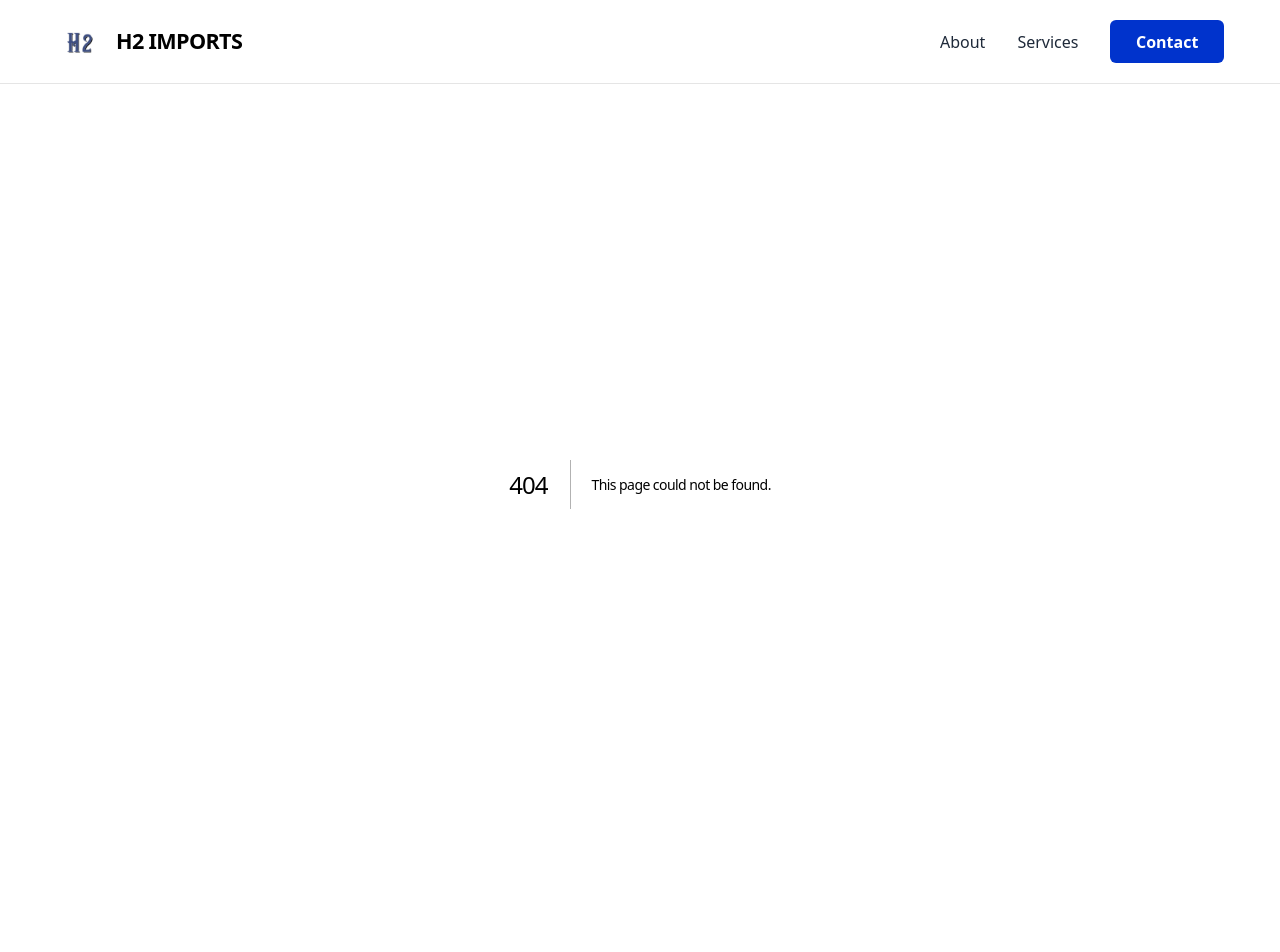
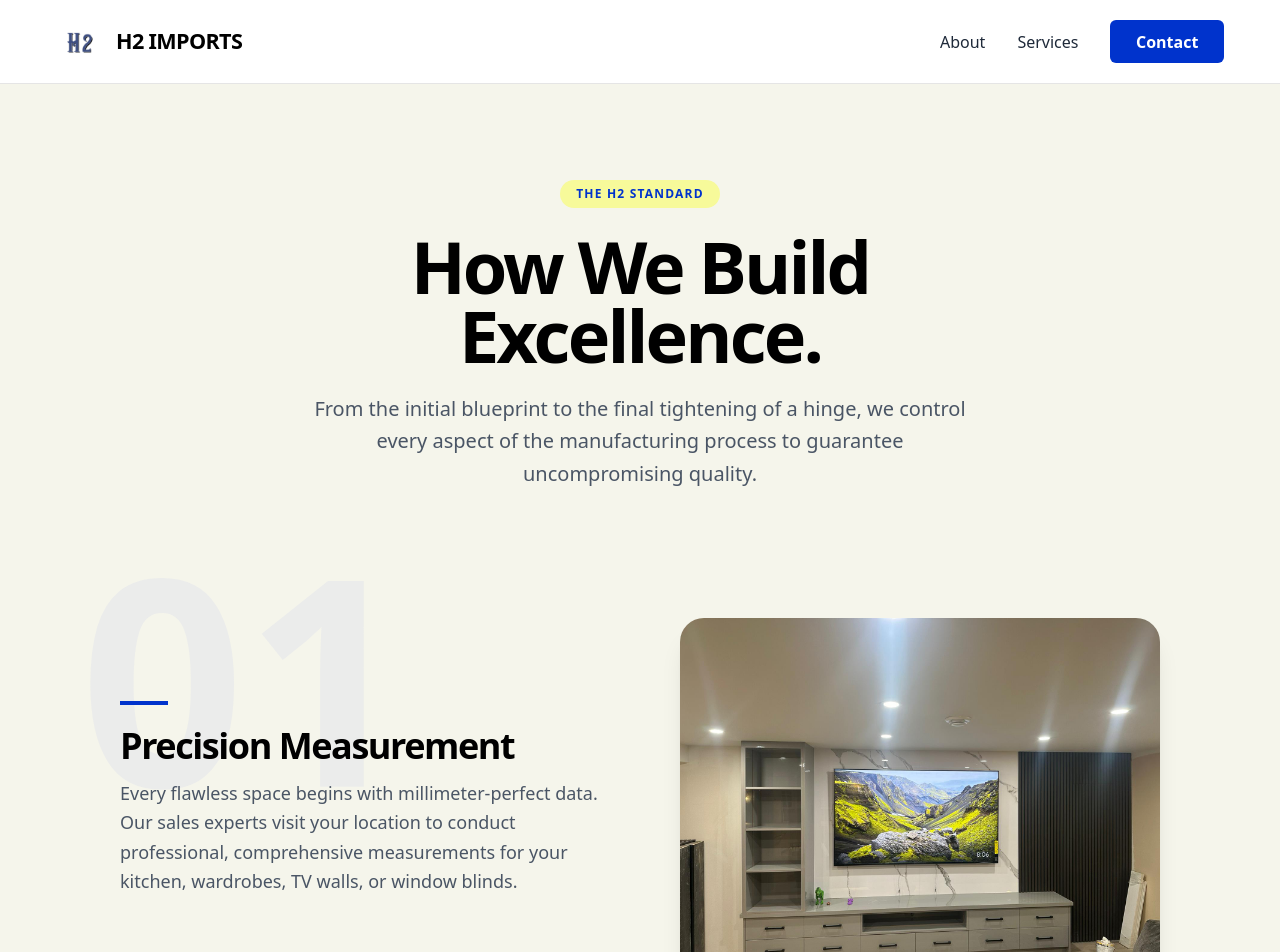
Before and after one commit to h2imports-canada/h2imports-website, a Next.js app: page /process in a window 1280 px wide. Before the commit this address had no page. Shown: the top 952 px of the page. Before the commit the page ends 884 px from the top, so only its background shows below. Built offline with nearby package versions, Linux system fonts and the light colour scheme.

Commit message:
Added dedicated manufacturing process page

```diff
--- /dev/null
+++ b/app/process/page.tsx
@@ -0,0 +1,187 @@
+"use client";
+
+import { useEffect, useRef, useState, ReactNode } from "react";
+import Link from "next/link";
+
+// Reusable Scroll Animation Component
+function FadeInSection({
+  children,
+  delay = "0ms",
+}: {
+  children: ReactNode;
+  delay?: string;
+}) {
+  const [isVisible, setIsVisible] = useState(false);
+  const domRef = useRef<HTMLDivElement>(null);
+
+  useEffect(() => {
+    const observer = new IntersectionObserver(
+      (entries) => {
+        if (entries[0].isIntersecting) {
+          setIsVisible(true);
+        }
+      },
+      { threshold: 0.2 },
+    );
+    const el = domRef.current;
+    if (el) observer.observe(el);
+    return () => {
+      if (el) observer.unobserve(el);
+    };
+  }, []);
+
+  return (
+    <div
+      ref={domRef}
+      className={`transition-all duration-1000 ease-out ${
+        isVisible ? "opacity-100 translate-y-0" : "opacity-0 translate-y-12"
+      }`}
+      style={{ transitionDelay: delay }}
+    >
+      {children}
+    </div>
+  );
+}
+
+export default function ProcessPage() {
+  const steps = [
+    {
+      num: "01",
+      title: "Precision Measurement",
+      desc: "Every flawless space begins with millimeter-perfect data. Our sales experts visit your location to conduct professional, comprehensive measurements for your kitchen, wardrobes, TV walls, or window blinds.",
+      img: "/Website12.JPG", // Swap with a photo of a tape measure, blueprint, or empty room
+    },
+    {
+      num: "02",
+      title: "MOZAIK™ 3D Design",
+      desc: "Your measurements are handed over to our professional architectural designers. Using industry-leading MOZAIK software, we engineer a hyper-accurate 3D model of your custom cabinetry.",
+      img: "/Website05.jpeg", // Swap with a screenshot of your 3D software
+    },
+    {
+      num: "03",
+      title: "Review & Refinement",
+      desc: "We believe in total transparency. You receive the complete 3D design for review, allowing you to visualize the final product and make adjustments until it perfectly matches your vision.",
+      img: "/Website14.JPG", // Swap with a photo of a client meeting or a rendering
+    },
+    {
+      num: "04",
+      title: "Advanced Manufacturing",
+      desc: "Once approved, blueprints hit our factory floor. Each piece is cut with staggering accuracy using advanced CNC machinery. We then apply industrial edge-banding to seal exposed edges, guaranteeing a tight seal that completely locks out moisture and steam.",
+      img: "/Website04.jpeg", // Your factory/machine photo!
+    },
+    {
+      num: "05",
+      title: "White-Glove Delivery",
+      desc: "Your finished components are carefully packaged and transported by our dedicated in-house delivery team, ensuring every single piece arrives at your location in pristine condition.",
+      img: "/Website23.jpeg", // Swap with a photo of wrapped cabinets or your van
+    },
+    {
+      num: "06",
+      title: "Master Installation",
+      desc: "The final step is executed by our veteran installation crew. Highly experienced and detail-oriented, they integrate your new cabinets and closets into your home for a flawless, seamless finish.",
+      img: "/Website02.jpg", // Swap with a photo of a finished, installed kitchen
+    },
+  ];
+
+  return (
+    <main
+      className="min-h-screen font-sans overflow-hidden"
+      style={{ backgroundColor: "#F5F5EB" }}
+    >
+      {/* HEADER SECTION */}
+      <section className="pt-24 pb-16 px-8 md:px-14 max-w-5xl mx-auto text-center">
+        <FadeInSection>
+          <div className="inline-block px-4 py-1.5 mb-6 text-xs font-black tracking-widest text-[#0033CC] uppercase bg-[#F7FA9A] rounded-full">
+            The H2 Standard
+          </div>
+          <h1 className="text-5xl md:text-7xl font-black tracking-tighter text-black mb-6 leading-tight">
+            How We Build <br /> Excellence.
+          </h1>
+          <p className="text-lg md:text-xl text-gray-600 max-w-2xl mx-auto leading-relaxed">
+            From the initial blueprint to the final tightening of a hinge, we
+            control every aspect of the manufacturing process to guarantee
+            uncompromising quality.
+          </p>
+        </FadeInSection>
+      </section>
+
+      {/* TIMELINE SECTION */}
+      <section className="py-16 px-8 md:px-14 max-w-6xl mx-auto relative">
+        <div className="flex flex-col gap-32 md:gap-40">
+          {steps.map((step, index) => {
+            const isEven = index % 2 !== 0;
+
+            return (
+              <div
+                key={step.num}
+                className={`relative flex flex-col ${
+                  isEven ? "md:flex-row-reverse" : "md:flex-row"
+                } items-center gap-10 md:gap-20`}
+              >
+                {/* MASSIVE BACKGROUND NUMBER */}
+                <div
+                  className={`absolute top-0 -translate-y-1/4 select-none pointer-events-none z-0 ${
+                    isEven ? "md:-right-10" : "md:-left-10"
+                  } text-center w-full md:w-auto`}
+                >
+                  <span
+                    className="font-black text-gray-200/60"
+                    style={{
+                      fontSize: "clamp(10rem, 25vw, 18rem)",
+                      lineHeight: 0.8,
+                    }}
+                  >
+                    {step.num}
+                  </span>
+                </div>
+
+                {/* TEXT CONTENT */}
+                <div className="relative z-10 w-full md:w-1/2 flex flex-col justify-center">
+                  <FadeInSection>
+                    <div className="w-12 h-1 bg-[#0033CC] mb-6"></div>
+                    <h2 className="text-3xl md:text-4xl font-black tracking-tight text-black mb-4">
+                      {step.title}
+                    </h2>
+                    <p className="text-lg text-gray-600 leading-relaxed">
+                      {step.desc}
+                    </p>
+                  </FadeInSection>
+                </div>
+
+                {/* IMAGE BLOCK */}
+                <div className="relative z-10 w-full md:w-1/2 aspect-[4/3] rounded-3xl overflow-hidden shadow-xl">
+                  <FadeInSection delay="200ms">
+                    <img
+                      src={step.img}
+                      alt={step.title}
+                      className="w-full h-full object-cover transition-transform duration-700 hover:scale-105"
+                    />
+                  </FadeInSection>
+                </div>
+              </div>
+            );
+          })}
+        </div>
+      </section>
+
+      {/* FINAL CTA SECTION */}
+      <section className="py-32 px-8 md:px-14 bg-white text-center rounded-t-[3rem] shadow-[0_-20px_60px_rgba(0,0,0,0.05)] mt-20 relative z-20">
+        <FadeInSection>
+          <h2 className="text-4xl md:text-5xl font-black tracking-tighter text-black mb-6">
+            Ready to start your project?
+          </h2>
+          <p className="text-lg text-gray-600 max-w-2xl mx-auto mb-10">
+            Experience the difference of true factory-direct custom
+            manufacturing. Reach out today for a transparent quote.
+          </p>
+          <Link
+            href="/contact"
+            className="inline-block bg-[#0033CC] text-white px-10 py-4 text-lg font-bold rounded-xl hover:bg-blue-800 transition-transform hover:-translate-y-1 shadow-xl"
+          >
+            Speak with an Expert
+          </Link>
+        </FadeInSection>
+      </section>
+    </main>
+  );
+}
```
